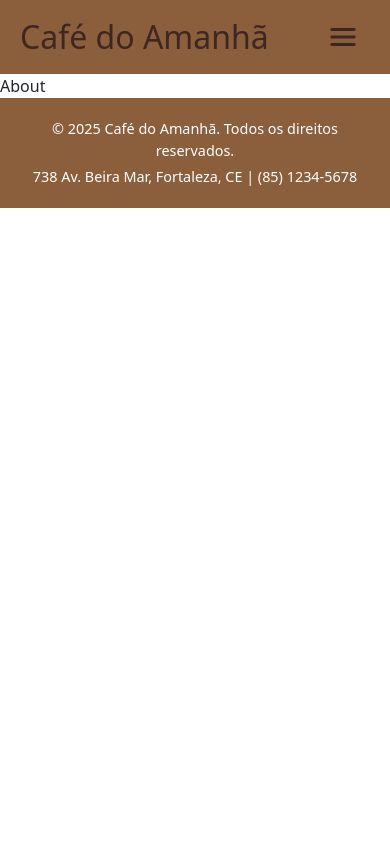
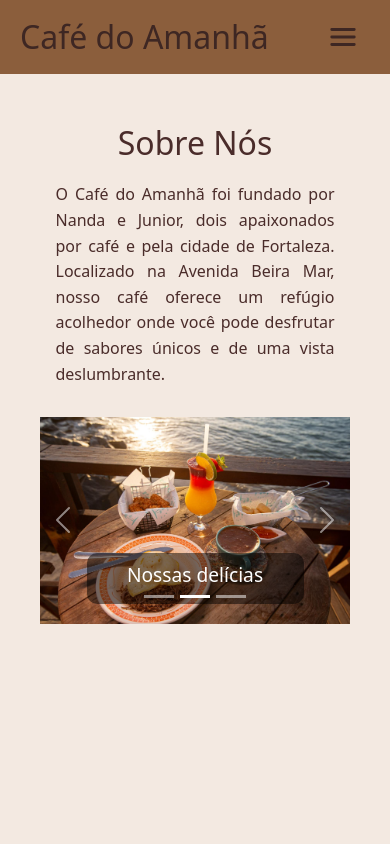
Before and after one commit to lucivandosousa/cafe-do-amanha, a React (Vite) app: page /sobre in a window 390 px wide. Shown: the top 844 px of the page. Built offline with nearby package versions, Linux system fonts and the light colour scheme.

Commit message:
feat: create the about page layout

```diff
--- /dev/null
+++ b/src/components/ImageCarousel/ImageCarousel.css
@@ -0,0 +1,34 @@
+.carousel-item img {
+  height: 500px;
+  object-fit: cover;
+}
+
+.carousel-caption {
+  background-color: rgba(0, 0, 0, 0.5);
+  padding: 10px;
+  border-radius: 10px;
+  z-index: 1;
+}
+
+.carousel-caption h3 {
+  font-size: 1.5rem;
+}
+
+.carousel-caption p {
+  font-size: 1rem;
+}
+
+@media (max-width: 768px) {
+  .carousel-item img {
+    height: auto;
+    max-height: 300px;
+  }
+
+  .carousel-caption h3 {
+    font-size: 1.2rem;
+  }
+
+  .carousel-caption p {
+    font-size: 0.9rem;
+  }
+}
--- /dev/null
+++ b/src/components/ImageCarousel/ImageCarousel.jsx
@@ -0,0 +1,45 @@
+import React from 'react';
+import { Carousel } from 'react-bootstrap';
+import './ImageCarousel.css';
+
+
+import foto1 from '../../assets/images/casal3.jpg';
+import foto2 from '../../assets/images/cafe1.jpeg';
+import foto3 from '../../assets/images/cafe2.jpeg';
+
+export default function ImageCarousel() {
+  return (
+    <Carousel>
+      <Carousel.Item>
+        <img
+          className="d-block w-100"
+          src={foto1}
+          alt="Casal Nanda e Junior"
+        />
+        <Carousel.Caption>
+          <h3>Nanda e Junior</h3>
+        </Carousel.Caption>
+      </Carousel.Item>
+      <Carousel.Item>
+        <img
+          className="d-block w-100"
+          src={foto2}
+          alt="Nossas delícias"
+        />
+        <Carousel.Caption>
+          <h3>Nossas delícias</h3>
+        </Carousel.Caption>
+      </Carousel.Item>
+      <Carousel.Item>
+        <img
+          className="d-block w-100"
+          src={foto3}
+          alt="Nosso espaço"
+        />
+        <Carousel.Caption>
+          <h3>Nosso espaço</h3>
+        </Carousel.Caption>
+      </Carousel.Item>
+    </Carousel>
+  );
+}
--- /dev/null
+++ b/src/pages/About/About.css
@@ -0,0 +1,49 @@
+.about-section {
+  padding: 50px 20px;
+  background-color: #f3e9e1;
+  color: #4a2c2a;
+  text-align: center;
+  height: 100vh;
+}
+
+.container {
+  max-width: 800px;
+  margin: 0 auto;
+}
+
+.about-section h1 {
+  font-size: 2.5rem;
+  margin-bottom: 20px;
+  color: #8b5e3c;
+}
+
+.about-section p {
+  font-size: 1.2rem;
+  line-height: 1.6;
+  margin-bottom: 30px;
+  text-align: justify;
+  /* Texto justificado */
+  margin-left: auto;
+  /* Centraliza o texto */
+  margin-right: auto;
+  /* Centraliza o texto */
+  max-width: 80%;
+  /* Limita a largura do texto */
+}
+
+.carousel {
+  margin-top: 30px;
+}
+
+/* Ajuste para responsividade */
+@media (max-width: 768px) {
+  .about-section h1 {
+    font-size: 2rem;
+  }
+
+  .about-section p {
+    font-size: 1rem;
+    max-width: 90%;
+    /* Ajusta a largura do texto no mobile */
+  }
+}
--- a/src/pages/About/About.jsx
+++ b/src/pages/About/About.jsx
@@ -1,7 +1,16 @@
-import React from 'react'
+import './About.css';
+import ImageCarousel from '../../components/ImageCarousel/ImageCarousel';
 
 export default function About() {
   return (
-    <div>About</div>
-  )
+    <section id="about" className="about-section">
+      <div className="container">
+        <h2>Sobre Nós</h2>
+        <p>O Café do Amanhã foi fundado por Nanda e Junior, dois apaixonados por café e pela cidade de Fortaleza.
+          Localizado na Avenida Beira Mar, nosso café oferece um refúgio acolhedor onde você pode desfrutar de
+          sabores únicos e de uma vista deslumbrante.</p>
+        <ImageCarousel />
+      </div>
+    </section>
+  );
 }
```
